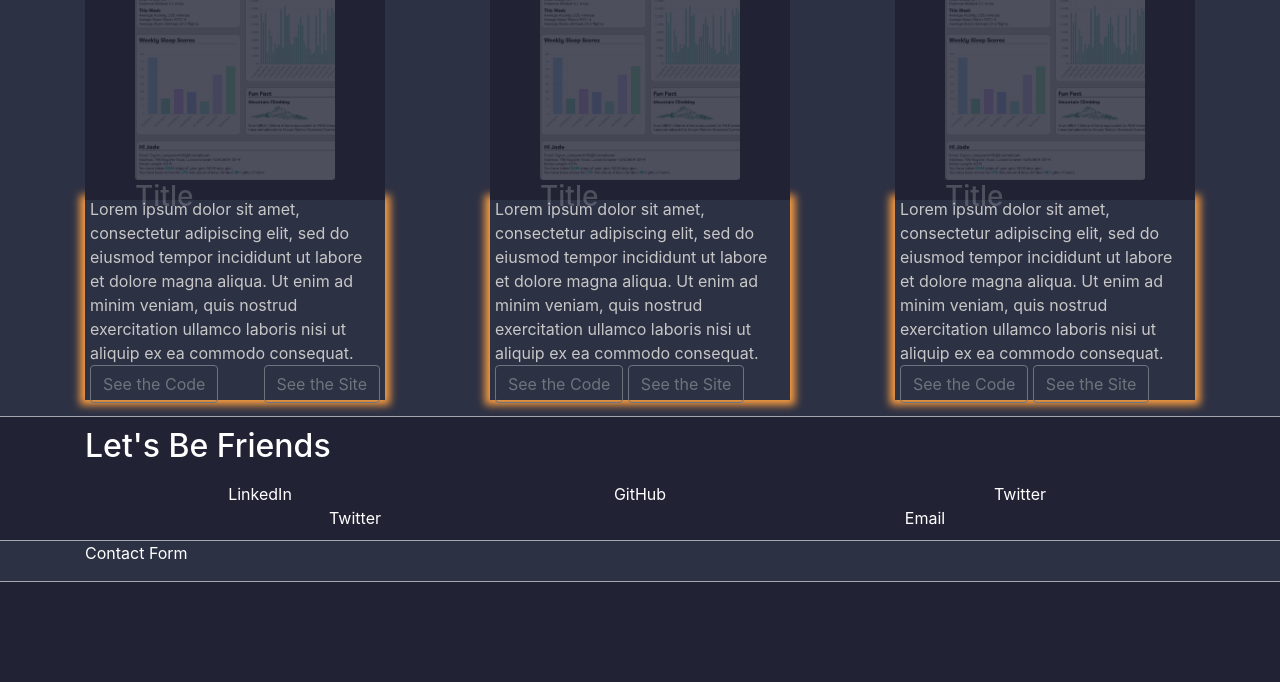
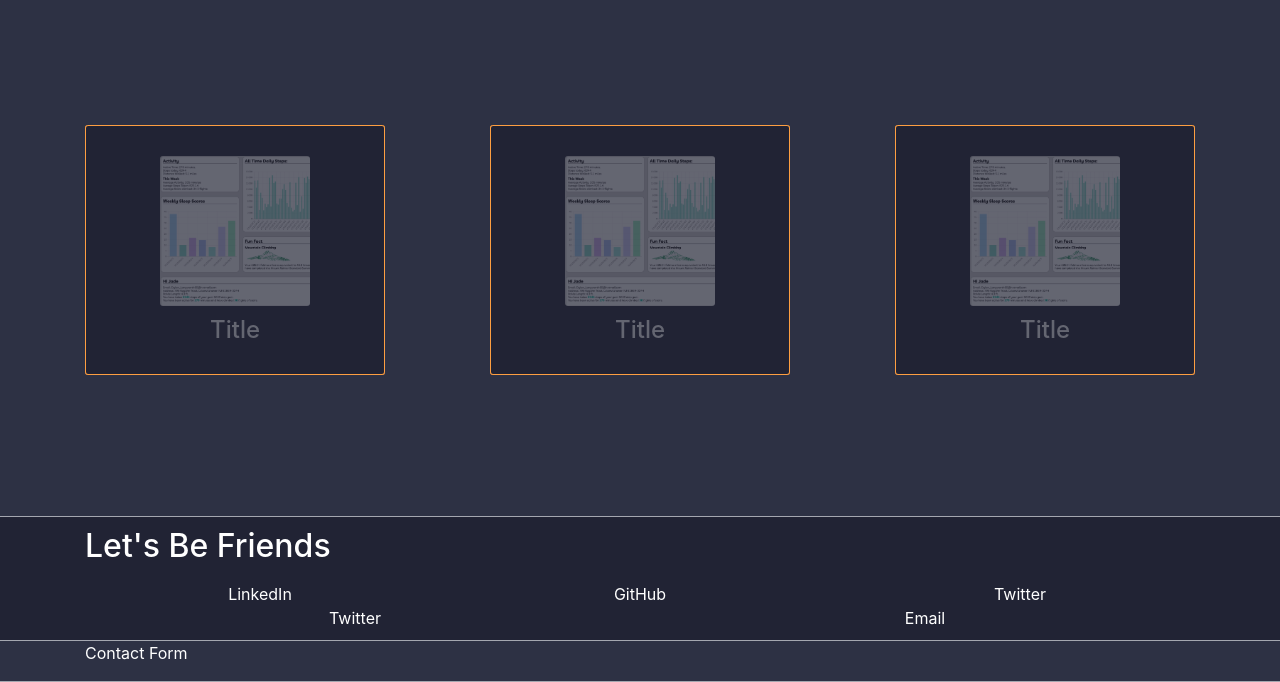
Before and after one commit to KVeitch/AWS-Portfolio, a plain HTML site: page index.html in a window 1280 px wide. Shown: the part 363-1045 px from the top of the page. Before the commit the page ends 945 px from the top, so only its background shows below. Drawn offline with nearby package versions, Linux system fonts and the light colour scheme.

Commit message:
Add animation to the project cards

```diff
--- a/index.html
+++ b/index.html
@@ -144,8 +144,10 @@
             <div class="card-face card-face2">
               <div class="project-desc">
                 <p>Lorem ipsum dolor sit amet, consectetur adipiscing elit, sed do eiusmod tempor incididunt ut labore et dolore magna aliqua. Ut enim ad minim veniam, quis nostrud exercitation ullamco laboris nisi ut aliquip ex ea commodo consequat.</p>
-                <button class="code-btn btn btn-outline-secondary">See the Code</button>
-                <button class="site-btn btn btn-outline-secondary">See the Site</button>
+                <div class="btn-container">
+                  <button class="code-btn btn btn-outline-secondary">See the Code</button>
+                  <button class="site-btn btn btn-outline-secondary">See the Site</button>
+                </div>
               </div>
             </div>
           </div>
@@ -160,8 +162,10 @@
             <div class="card-face card-face2">
               <div class="project-desc">
                 <p>Lorem ipsum dolor sit amet, consectetur adipiscing elit, sed do eiusmod tempor incididunt ut labore et dolore magna aliqua. Ut enim ad minim veniam, quis nostrud exercitation ullamco laboris nisi ut aliquip ex ea commodo consequat.</p>
-                <button class="code-btn btn btn-outline-secondary">See the Code</button>
-                <button class="site-btn btn btn-outline-secondary">See the Site</button>
+                <div class="btn-container">
+                  <button class="code-btn btn btn-outline-secondary">See the Code</button>
+                  <button class="site-btn btn btn-outline-secondary">See the Site</button>
+                </div>
               </div>
             </div>
           </div>
--- a/style.css
+++ b/style.css
@@ -7,9 +7,8 @@
   --lowlightColor:#594237;
   --borderColor: #a4a7b0;
   --subText: #c7c7c7;
+  --borderRadius:3px;
 }
-
-
 
 
 * {
@@ -31,14 +30,13 @@ ul {
   list-style: none;
 }
 
-
 p,li,span,lable,input,textarea {
   color: var(--subText);
 }
 
-.navbar-nav{background-color: var(--mainColor);}
+.navbar-nav {background-color: var(--mainColor);}
 
-.icon{height:20px;}
+.icon {height:20px;}
 
 .s1 {
   background-color: var(--mainColor);
@@ -53,72 +51,80 @@ p,li,span,lable,input,textarea {
   padding-bottom: 1em;
 }
 
-.section__top{
+.section__top {
   padding-top:58px;
 }
 
-.img-self{
+.img-self {
   height:25vh;
   border-radius: 2px;
 }
 
-.centered{
+.centered {
   display:flex;
   justify-content: center;
   align-items: center;
 }
 
-.project-card{
-  border-radius: 10px;
-  border:1px solid var(--highlightColor);
-  padding:.5em;
-  margin:10px 0
-}
-
-.project-card:hover{
-  -webkit-box-shadow: 0px 0px 8px 5px rgba(253,158,65,1);
-  -moz-box-shadow: 0px 0px 8px 5px rgba(253,158,65,1);
-  box-shadow: 0px 0px 8px 5px rgba(253,158,65,1);
-}
-.dark{
+.dark {
   background-color: var(--mainColor);
 }
 
-.card-container{
+.card-container {
   position: relative;
   display:flex;
   justify-content: space-between;
 }
-.card-img{
+.card-img {
   max-height:200px;
   max-width:300px;
 }
 .card-container .card-p {
   position: relative;
 }
-.card-container .card-p .card-face{
+.card-container .card-p .card-face {
   width:300px;
-  height:200px;
+  height:250px;
   transition: 0.5s;
 }
 
 .card-container .card-p .card-face.card-face1 {
   position: relative;
-  background:var(--mainColor);
+  background:var(--secondColor);
   display:flex;
   justify-content: center;
   align-items: center;
-  z-index:1
+  z-index:1;
+  transform:translateY(125px);
+  background: var(--mainColor);
+  border-radius: var(--borderRadius);
+  border:1px solid var(--highlightColor)
 }
 
-.card-container .card-p .card-face.card-face1 .project-desc{
-  opacity:0.2;
-  transition: 0.5s;
+.card-container .card-p:hover .card-face.card-face1 {
+  background:var(--mainColor);
+  transform:translateY(0px);
+  border-radius: var(--borderRadius) var(--borderRadius) 0 0;
+  border-bottom: 0;
 }
 
-.card-container .card-p:hover .card-face.card-face1 .project-desc{
-  opacity: 1;
+.card-container .card-p .card-face.card-face1 .project-desc {
+  opacity:0.3;
+  transition: 0.5s;
 
+}
+
+.card-container .card-p:hover .card-face.card-face1 .project-desc {
+  opacity:1;
+}
+
+.card-container .card-p .card-face.card-face1 .project-desc img {
+  max-width:150px;
+}
+.card-container .card-p .card-face.card-face1 .project-desc h3 {
+  margin:10px 0 0;
+  text-align:center;
+  font-size:1.5em;
 }
 
 .card-container .card-p .card-face.card-face2 {
@@ -128,16 +134,24 @@ p,li,span,lable,input,textarea {
   justify-content: center;
   align-items: center;
   padding:5px;
-  -webkit-box-shadow: 0px 0px 8px 5px rgba(253,158,65,1);
-  -moz-box-shadow: 0px 0px 8px 5px rgba(253,158,65,1);
-  box-shadow: 0px 0px 8px 5px rgba(253,158,65,1);
+  border-radius: var(--borderRadius);
+  border:1px solid var(--highlightColor);
+  border-top: 0;
+  transform:translateY(-125px);
+}
+
+.card-container .card-p:hover .card-face.card-face2 {
+  transform:translateY(0px);
+  border-radius: 0 0 var(--borderRadius) var(--borderRadius);
 }
 
 .card-container .card-p .card-face.card-face2 .project-desc p {
  margin:0;
+ text-align: justify;
+ text-justify: inter-word;
 }
 
-.btn-container{
+.btn-container {
   display:flex;
   justify-content: space-between;
 }
```
